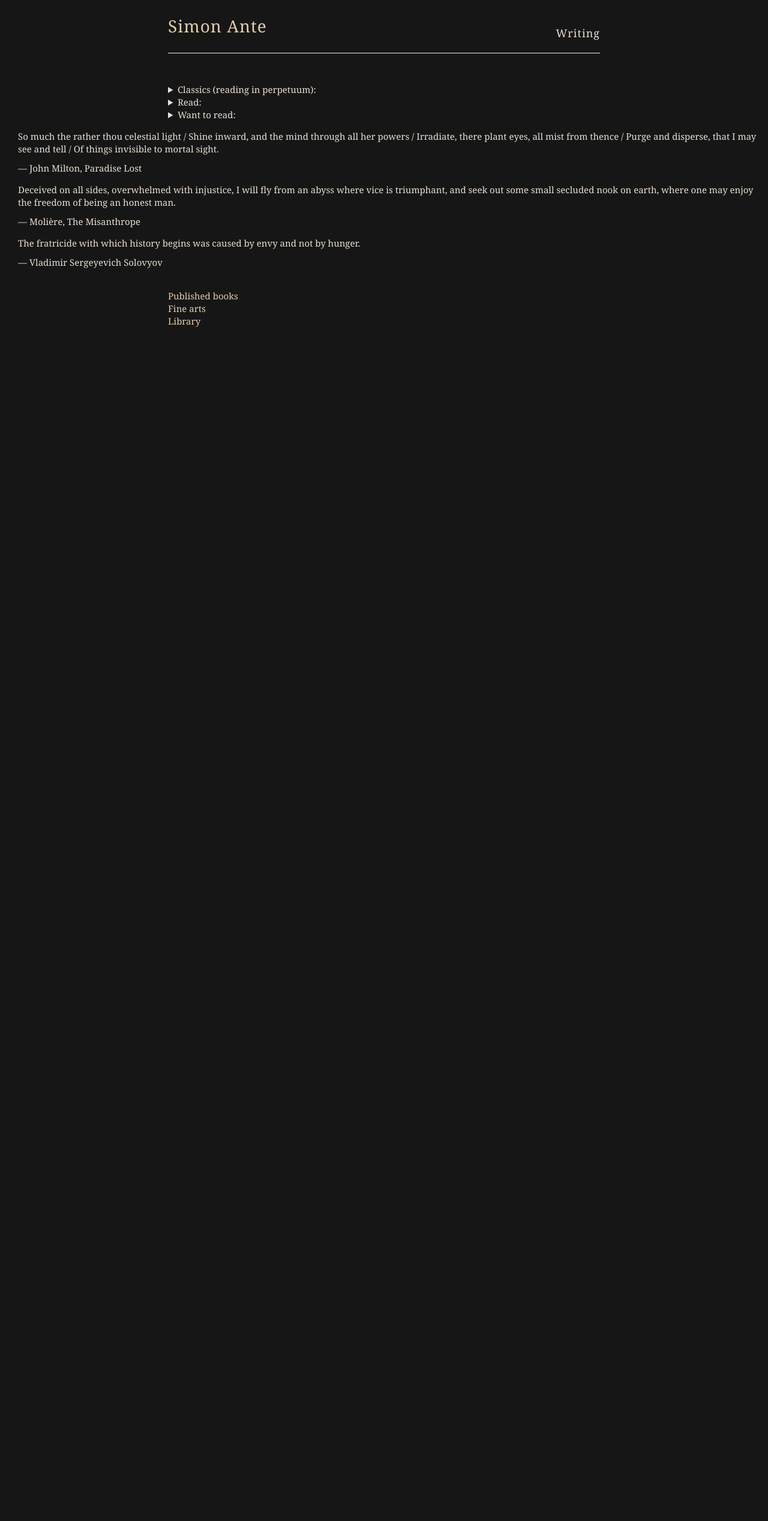
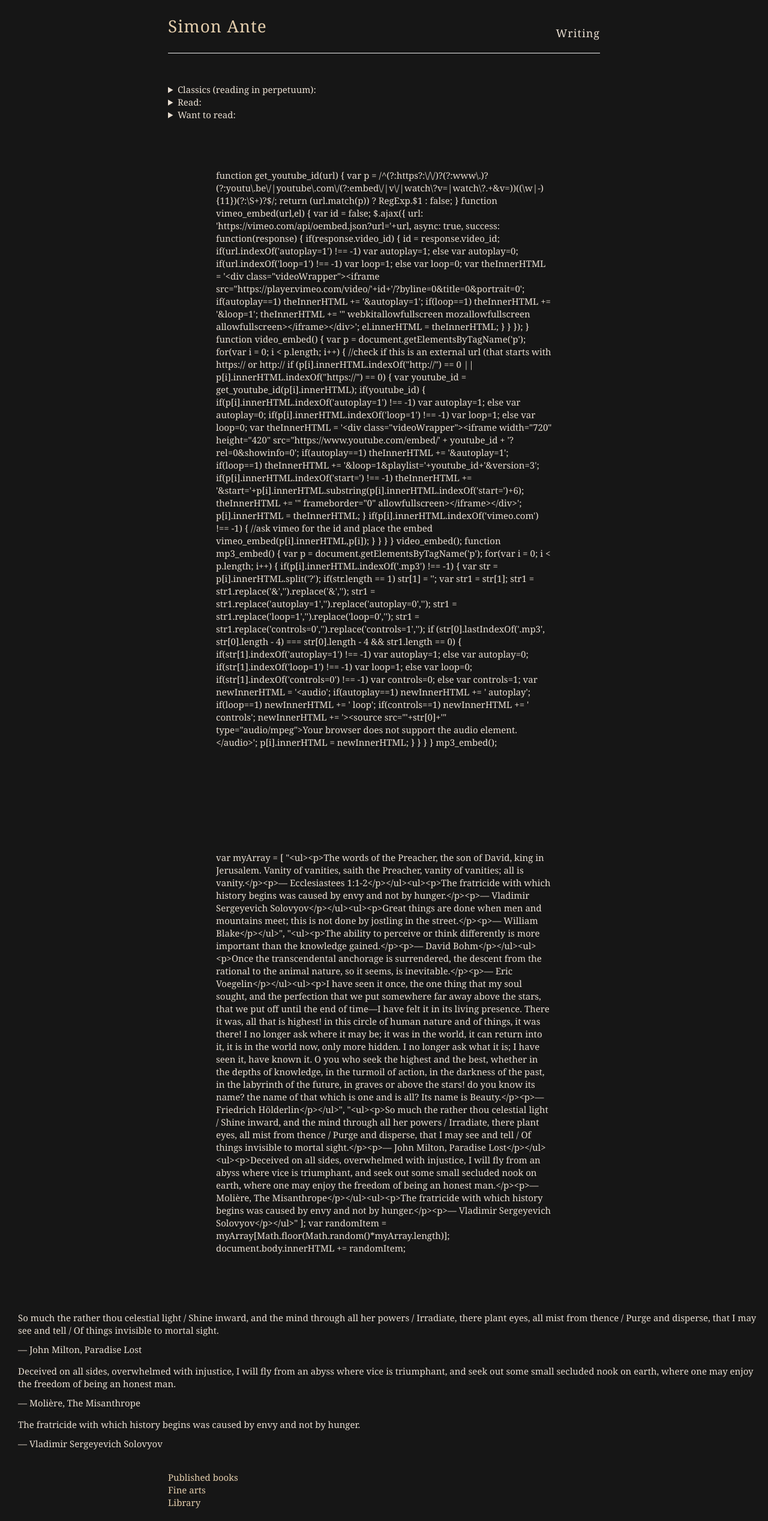
Before and after one commit to simonante/shimonem, a Jekyll site: the page built from books.md, in a window 1280 px wide. Shown: the whole page at 60% size. Built offline with Jekyll 4.4.1, drawn with Linux system fonts in a browser that asks for light colours; before the commit the page ends 900 px from its top, so only the background shows below that.

Commit message:
Update quote-i.html

```diff
--- a/_includes/quote-i.html
+++ b/_includes/quote-i.html
@@ -1,3 +1,10 @@
+<style>
+    script{
+         display:block;
+         padding:80px;
+    }
+</style>
+
 <script>
     var myArray = [
         "<ul><p>The words of the Preacher, the son of David, king in Jerusalem. Vanity of vanities, saith the Preacher, vanity of vanities; all is vanity.</p><p>— Ecclesiastees 1:1-2</p></ul><ul><p>The fratricide with which history begins was caused by envy and not by hunger.</p><p>— Vladimir Sergeyevich Solovyov</p></ul><ul><p>Great things are done when men and mountains meet; this is not done by jostling in the street.</p><p>— William Blake</p></ul>",
```
